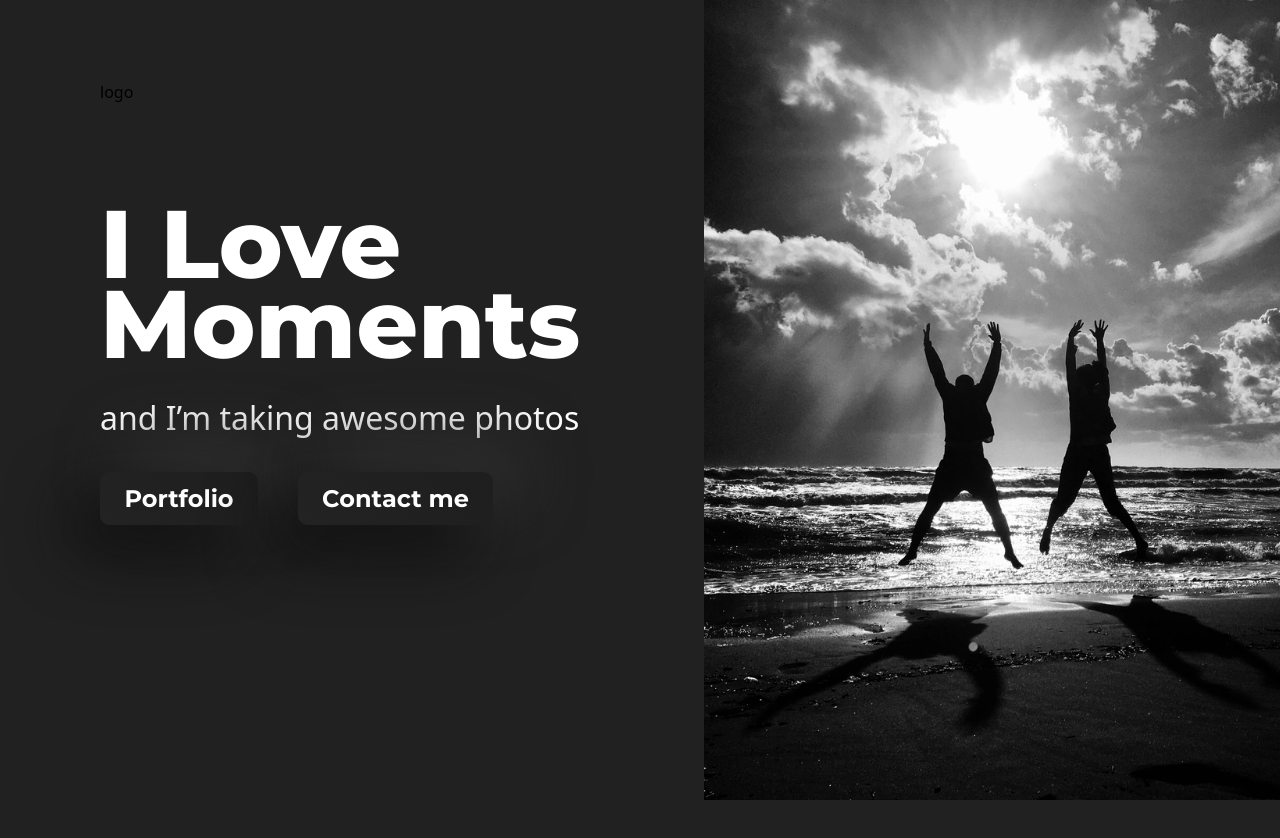
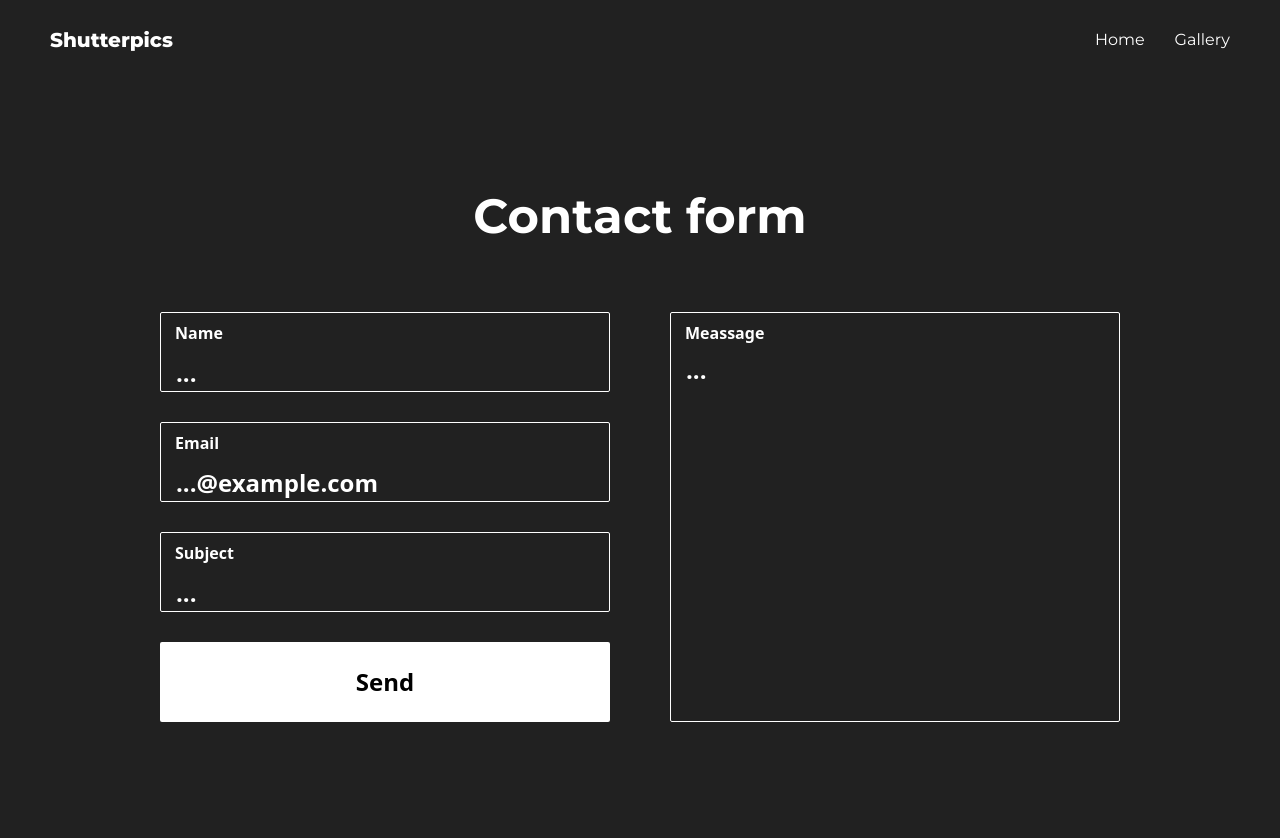
Before and after one commit to Desp0o/photography, a React (Create React App) app: page /components/contact in a window 1280 px wide. Shown: the top 838 px of the page. Before the commit the page ends 800 px from the top, so only its background shows below. Built offline with nearby package versions, Linux system fonts and the light colour scheme; the HTML template or start-up script is replaced by a standard one.

Commit message:
added navbar and contact form with functionality

```diff
--- a/package.json
+++ b/package.json
@@ -4,6 +4,7 @@
   "version": "0.1.1",
   "private": true,
   "dependencies": {
+    "@emailjs/browser": "^3.10.0",
     "@testing-library/jest-dom": "^5.16.5",
     "@testing-library/react": "^13.4.0",
     "@testing-library/user-event": "^13.5.0",
--- a/src/App.js
+++ b/src/App.js
@@ -1,6 +1,7 @@
 import { Routes, Route } from "react-router-dom";
 import HomePage from "./components/homePage";
 import Gallery1 from "./components/gallery";
+import Contact from "./components/contact";
 
 
 function App() {
@@ -8,6 +9,7 @@ function App() {
     <Routes>
       <Route exact path="*" element={<HomePage />} />
       <Route exact path="/components/gallery" element={<Gallery1 />} />
+      <Route exact path="/components/contact" element={<Contact />} />
     </Routes>
   );
 }
--- /dev/null
+++ b/src/components/contact.js
@@ -0,0 +1,115 @@
+import { useRef, useEffect } from "react";
+import Navbar from "./navbar";
+import emailjs from '@emailjs/browser'
+
+export default function Contact(){
+    const form = useRef()
+
+    useEffect(()=>{
+        document.body.classList.remove('modal-open');
+    },[])
+
+    const sendEmail =(e)=>{
+        e.preventDefault();
+
+        emailjs.sendForm('service_bpng7e7', 'template_y2xffsh', form.current, 'k5sgg72-uloGuXB_E')
+          .then((result) => {
+              console.log(result.text);
+          }, (error) => {
+              console.log(error.text);
+          });
+          e.target.reset()
+    }
+
+    return(
+        <div className="w-full bg-[#212121] pb-[50px]">
+            <Navbar
+                linkName='Gallery'
+                directLink='/components/gallery'
+            />
+
+            <div className="my-[100px]">
+                <p className="text-[48px] xs:text-[36px] text-[#FFF] font-[700] font-['Montserrat'] mx-auto w-fit">Contact form</p>
+
+
+                <form
+                    ref={form}
+                    onSubmit={sendEmail}
+                    className="flex xs:flex-col gap-[60px] xs:gap-[20px] pt-[60px] w-full justify-center xs:items-center"
+                >
+
+
+                    <div className="left-input flex flex-col gap-[30px]">
+
+                        <div className="relative xs:border-b-2">
+                            <input
+                                    name="name"
+                                    type='text'
+                                    placeholder="..."
+                                    className="w-[450px] xs:w-[310px] h-[80px] xs:h-[40] gap-[30px] bg-transparent
+                                        border rounded-[2px] border-[#FFF] focus:outline-none caret-white
+                                        text-[24px] text-[#FFF] font-[600] leading-[33px] pl-[15px] pt-[40px] placeholder:text-[#fff] xs:border-none"></input>
+                            <span className="absolute left-[15px] top-[10px] font-[700] text-[16px] leading-[22px]
+                                            text-[#FFF] font-['Open Sans']">Name</span>
+                        </div>
+
+                        <div className="relative xs:border-b-2">
+                            <input
+                                    name="email"
+                                    type='email'
+                                    placeholder="...@example.com"
+                                    className="w-[450px] xs:w-[310px] h-[80px] xs:h-[40] bg-transparent
+                                        border rounded-[2px] border-[#FFF] focus:outline-none caret-white
+                                        text-[24px] text-[#FFF] font-[600] leading-[33px] pl-[15px] pt-[40px] placeholder:text-[#fff] xs:border-none"></input>
+                            <span className="absolute left-[15px] top-[10px] font-[700] text-[16px] leading-[22px]
+                                            text-[#FFF] font-['Open Sans']">Email</span>
+                        </div>
+
+                        <div className="relative xs:border-b-2">
+                            <input
+                                    name="subject"
+                                    type='text'
+                                    placeholder="..."
+                                    className="w-[450px] xs:w-[310px] h-[80px] xs:h-[40] bg-transparent
+                                        border rounded-[2px] border-[#FFF] focus:outline-none caret-white
+                                        text-[24px] text-[#FFF] font-[600] leading-[33px] pl-[15px] pt-[40px] placeholder:text-[#fff] xs:border-none"></input>
+                            <span className="absolute left-[15px] top-[10px] font-[700] text-[16px] leading-[22px]
+                                            text-[#FFF] font-['Open Sans']">Subject</span>
+                        </div>
+
+                        <button
+                            type="submit"
+                            className="xs:hidden button flex bg-[#fff] justify-center items-center w-[450px] h-[80px] rounded-[2px]">
+                            <span className="font-['Montserrat] font-[700] text-[24px]">Send</span>
+                        </button>
+                    </div>
+
+                    {/* right input message */}
+                    <div className="relative xs:flex xs:flex-col xs:gap-[20px] ">
+                        <div className="xs:border-b-2">
+                            <textarea
+                                    name="message"
+                                    type='text'
+                                    className="resize-none bg-transparent w-[450px] xs:w-[310px] h-[410px] xs:h-[230px]
+                                    border rounded-[2px] border-[#FFF] focus:outline-none caret-white
+                                    text-[24px] text-[#FFF] font-[600] leading-[33px] pl-[15px] pt-[40px] placeholder:text-[#fff] xs:border-none"
+                                    placeholder="..."
+                            ></textarea>
+                        </div>
+                        <span className="absolute left-[15px] top-[10px] font-[700] text-[16px] leading-[22px]
+                                            text-[#FFF] font-['Open Sans']">Meassage</span>
+
+                        <button
+                            type="submit"
+                            className="hidden xs:flex bg-[#fff] justify-center items-center w-[450px] xs:w-[310px] h-[80px] rounded-[2px]">
+                            <span className="font-['Montserrat] font-[700] text-[24px]">Send</span>
+                        </button>
+                    </div>
+                </form>
+            </div>
+
+        </div>
+
+
+    )
+}
--- a/src/components/gallery.css
+++ b/src/components/gallery.css
@@ -223,7 +223,7 @@ body.modal-open {
     }
 
     .galleryTitle{
-        font-size: 50px;
+        font-size: 30px;
         margin-bottom: 15px;
         margin-top: 30px;
     }
--- a/src/components/gallery.js
+++ b/src/components/gallery.js
@@ -6,6 +6,7 @@ import axios from "axios"
 
 import arrow from '../images/dirArrow.png'
 import close from '../images/closeBtn.png'
+import Navbar from './navbar';
 
 
 export default function Galler1y(){
@@ -112,12 +113,18 @@ export default function Galler1y(){
 
 
     function filter(number){
+        setData('')
         setnum(number)
     }
 
 
     return(
         <>
+        <Navbar
+            linkName='Contact'
+            directLink='/components/contact'
+        />
+
         <h1 className='galleryTitle'>Gallery</h1>
         <div className='filter'>
             <p onClick={()=>filter('0')}>All</p>
@@ -177,7 +184,7 @@ export default function Galler1y(){
                             </div>
                         )
                     })
-                     : <div className='loader'><div class="custom-loader"></div></div>
+                     : <div className='loader'><div className="custom-loader"></div></div>
                 }
         </div>
 
--- a/src/components/homePage.js
+++ b/src/components/homePage.js
@@ -15,7 +15,7 @@ export default function HomePage(){
             {/* left side */}
             <div className="w-[55%] h-[100vh] pl-[100px] pt-[80px] bg-[#212121]
                                 xs:w-full xs:absolute xs:bg-transparent xs:pl-[40px]">
-                <p>logo</p>
+                <p className="text-[30px] text-[#FFF] font-[800] font-['Montserrat']">Shutterpics</p>
 
                 <div className='flex flex-col gap-[30px] my-[100px] xl:my-[200px]
                                 xs:gap-[10px] xs:absolute xs:left-[40px] xs:bottom-[80px]'>
@@ -34,10 +34,11 @@ export default function HomePage(){
                                         xs:w-[113px] xs:h-[40px] xs:pointer-events-none'>
 
                             <p className="text-[24px] text-[#FFF] font-[700] font-['Montserrat']
-                                             xs:text-[16px]">Portfolio</p>
+                                             xs:text-[16px]">Gallery</p>
                         </div>
                         </Link>
 
+                        <Link to='/components/contact'>
                         <div className='bg w-[195px] h-[53px] flex justify-center items-center shadow-myShadow rounded-[10px]
                                         hover:my-[-10px] transition-all duration-[400] ease-linear cursor-pointer
                                         xs:w-[138px] xs:h-[40px] xs:pointer-events-none'>
@@ -45,6 +46,7 @@ export default function HomePage(){
                             <p className="text-[24px] text-[#FFF] font-[700] font-['Montserrat']
                                             xs:text-[16px]">Contact me</p>
                         </div>
+                        </Link>
                     </div>
                 </div>
             </div>
--- /dev/null
+++ b/src/components/navbar.js
@@ -0,0 +1,14 @@
+import { Link } from 'react-router-dom'
+
+export default function Navbar(props){
+    return(
+        <div className='w-full h-[80px] flex items-center justify-between pl-[50px] pr-[50px]'>
+            <p className="text-[20px] xs:text-[14px] text-[#FFF] font-[800] font-['Montserrat']">Shutterpics</p>
+
+            <div className='flex gap-[30px]'>
+                <Link to='/components/homePage'><p className="text-[16px] text-[#FFF] xs:text-[12px] font-[400] font-['Montserrat'] cursor-pointer">Home</p></Link>
+                <Link to={props.directLink}><p className="text-[16px] text-[#FFF] xs:text-[12px] font-[400] font-['Montserrat'] cursor-pointer">{props.linkName}</p></Link>
+            </div>
+        </div>
+    )
+}
```
Also changed, not shown: src/index.css (line endings or trailing spaces), 1 other file (tests, documents, lock files or other folders).
